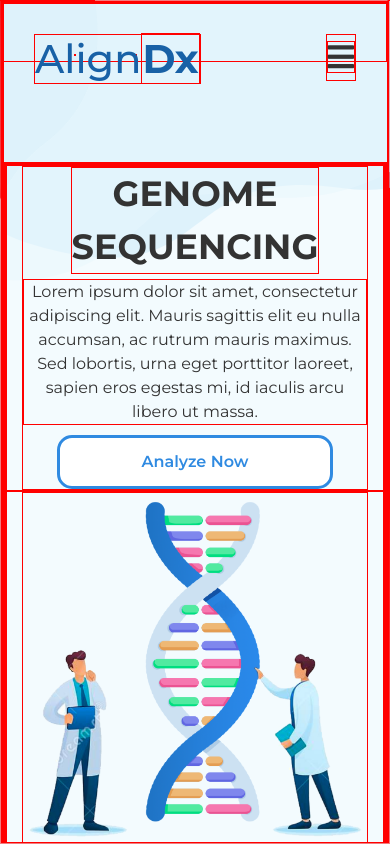
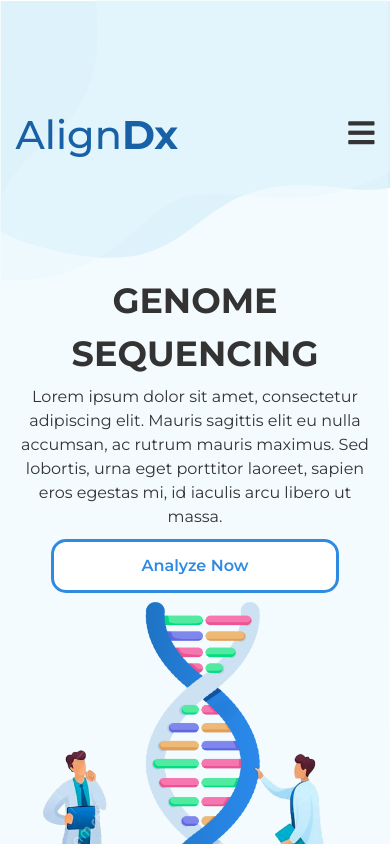
Before and after one commit to doxeylab/aligndx, a React (Create React App) app in the folder pocd-seq-app/: page / in a window 390 px wide. Shown: the top 844 px of the page. Built offline with nearby package versions, Linux system fonts and the light colour scheme.

Commit message:
repositioning elements

```diff
--- a/pocd-seq-app/src/styles/componentStyles/Navbar.css
+++ b/pocd-seq-app/src/styles/componentStyles/Navbar.css
@@ -10,14 +10,17 @@ html,body {
 /* Navbar content above 960px */
 .navbar {
   padding-top: 5rem;
+  padding-bottom: 5rem;
+  margin-top: 5rem;
+  margin-bottom: 5rem;
   display: grid;
   grid-template-columns: repeat(5, auto);
-    max-width:100%;
+  max-width: 100%;
   justify-content: space-evenly;
 }
 
 .navbar h1 {
-    cursor:default;
+  cursor: default;
   font-weight: 500;
   font-size: 4rem;
   color:#1861a6;
@@ -34,8 +37,7 @@ html,body {
 
 .btn--download {
   list-style-type: none;
-
-    font-size:1.6rem;
+  font-size: 1.6rem;
   font-weight: 600;
   padding: 15px;
   width: 300px;
@@ -85,23 +87,38 @@ html,body {
   padding-bottom: 1.5rem;
 }
 
-.nav-links:hover {
-  border-bottom: 1px solid #000;
-  padding-bottom: 3px;
-}
-
 /*Hides the Hamburger Icon when screen is too big*/
 .menu-icon{
   display: none;
 }
 
-/*Create Margin above the body of the content*/
-.home {
-  margin-top: 10rem;
+/*Navbar content below 960px*/
+@media screen and (max-width: 960px) {
+
+  /*Repositions the container*/
+  .navbar {
+    padding-bottom: 12rem;
+    margin-bottom: 55px;
   }
 
-/*Navbar content below 960px*/
-@media screen and (max-width: 960px) {
+  /*Position of the hamburger icon*/
+  .menu-icon {
+    display: block;
+    position: absolute;
+    font-size: 3rem;
+    top: 61px;
+    right: 15.5px;
+    cursor: pointer;
+    z-index: 2;
+  }
+
+  /*Position of the AlignDx logo*/
+  .navbar h1{
+    display: block;
+    position: absolute;
+    top: 61px;
+    left: 15.5px;
+  }
 
   /*Navbar*/
   .nav-menu {
@@ -110,9 +127,8 @@ html,body {
     width: 100%;
     height: 100vh;
     top: 0px;
-    position: absolute;
+    position: fixed;
     left: -100%;
-    opacity: 1;
     z-index: 1;
     transition: all 0.5s ease;
   }
@@ -129,10 +145,10 @@ html,body {
     font-weight: bolder;
     text-align: center;
     font-size: 2.5rem;
-    width:20%;
-    height:50;
+    width: 20%;
+    height: 50;
     display: table;
-    margin:auto;
+    margin: auto;
   }
 
   .nav-links:hover {
@@ -140,34 +156,9 @@ html,body {
     text-align: center;
   }
 
-  /*Position of the hamburger icon*/
-  .menu-icon {
-    display: block;
-    font-size: 3rem;
-    position: absolute;
-    top: 3rem;
-    right: 3rem;
-    cursor: pointer;
-    z-index:2;
-  }
-
-    /*Position of the AlignDx Llgo*/
-    .navbar h1{
-      display:block;
-      position: absolute;
-      top:3rem;
-      left:3rem;
-
-    }
 
   /*Hides the Download App*/
   .btn--download {
     display:none;
-
   }
-
 }
-
-*{
-  border:1px solid red;
-}
```
Also changed, not shown: 1 other file (tests, documents, lock files or other folders). Lines whose indentation alone changed are shown as unchanged.
